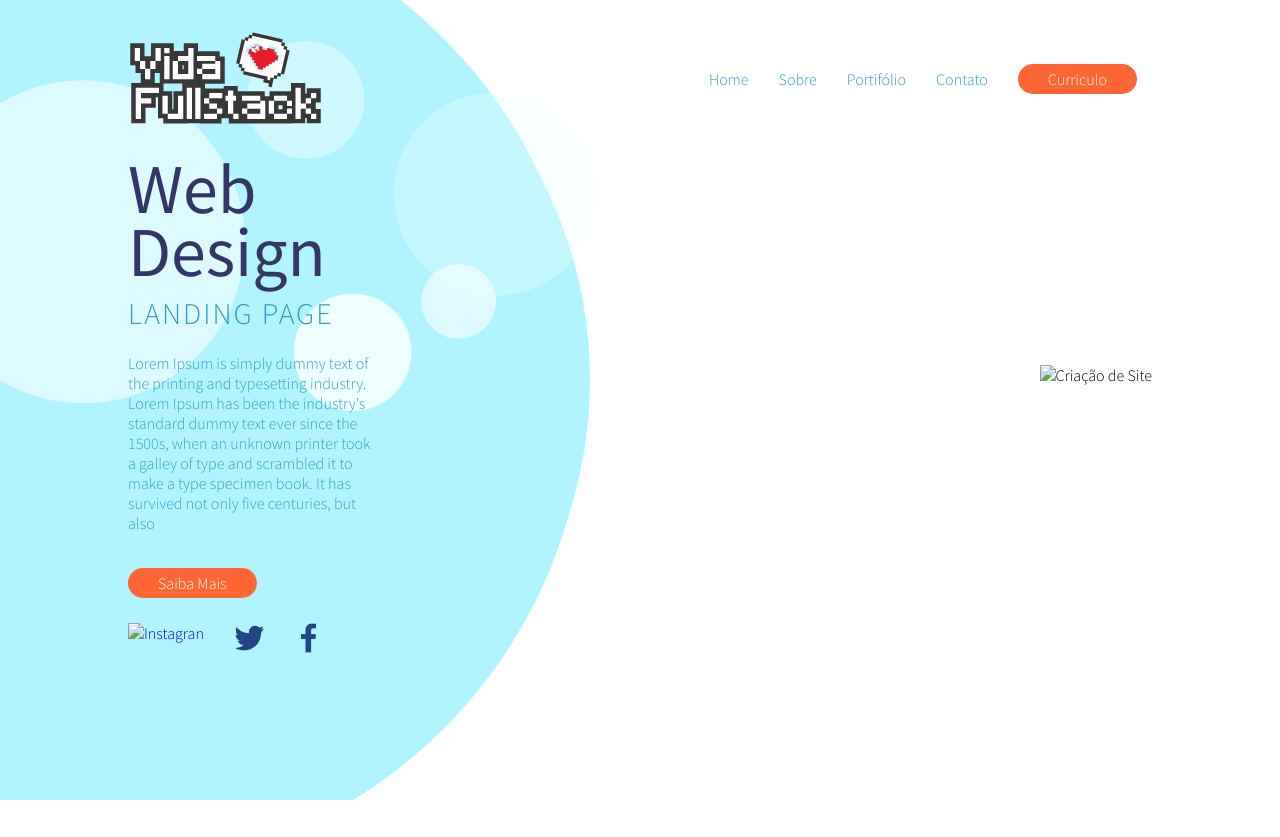
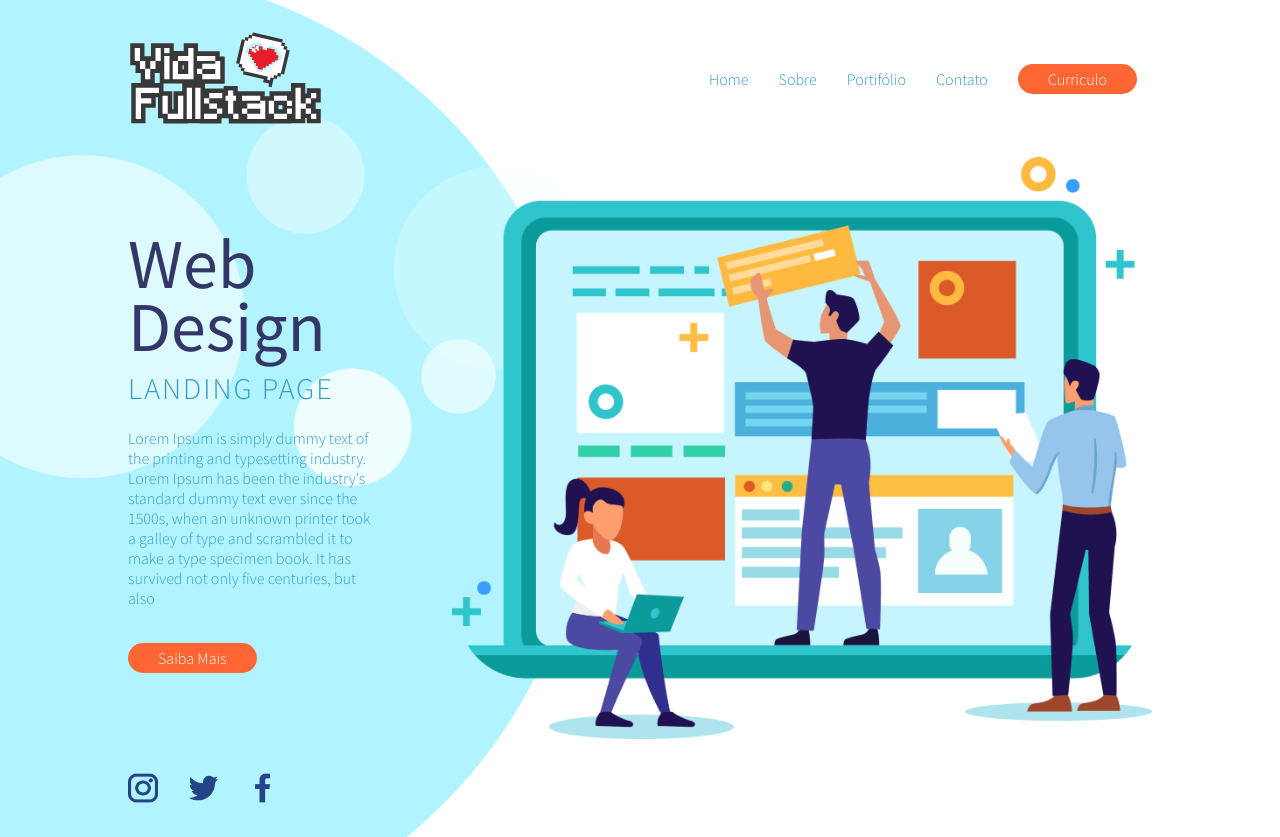
Before and after one commit to LENNYNEVES/Meu-Site-aula03, a plain HTML site: page index.html in a window 1280 px wide. Before the commit the page ends 800 px from the top, so only its background shows below. Drawn offline with Linux system fonts and the light colour scheme.

Commit message:
correção caminho imagem contrutos e instagran

```diff
--- a/index.html
+++ b/index.html
@@ -53,7 +53,7 @@
         <a href="#" class="btn btn-laranja">Saiba Mais</a>
       </article>
       <figcaption>
-        <img src="/aula03/assets/pessoas-construindo-pc.png" alt="Criação de Site">
+        <img src="./assets/pessoas-construindo-pc.png" alt="Criação de Site">
       </figcaption>
     </section>
     <!-- End Section Conteudo Site-->
@@ -63,7 +63,7 @@
   <footer class="container">
     <ul class="row">
       <li>
-        <a href="#"><img src="/aula03/assets/logo-insta.png" alt="Instagran"></a>
+        <a href="#"><img src="./assets/logo-insta.png" alt="Instagran"></a>
       </li>
       <li>
         <a href="#"><img src="./assets/logo-twitter.png" alt="Twitter"></a>
```
